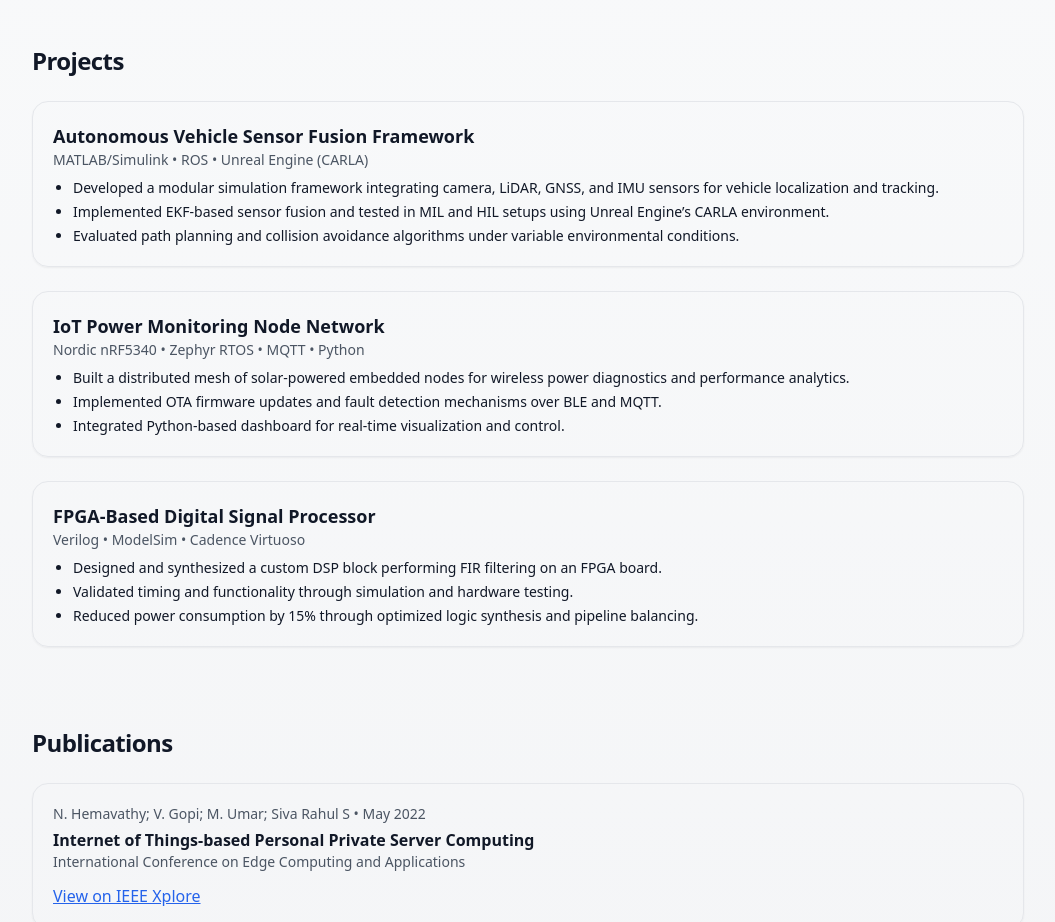
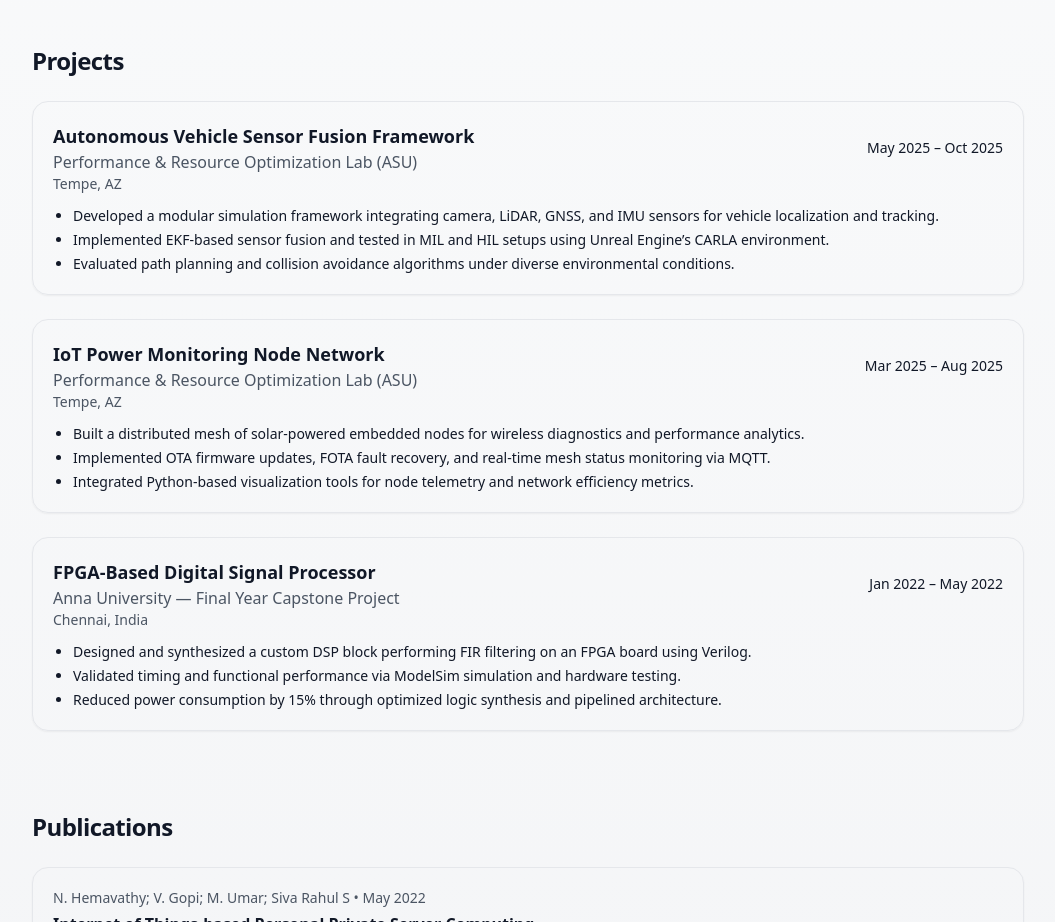
Before and after one commit to Umar-3300/Website, a plain HTML site: page index.html in a window 1280 px wide. Shown: the part 1980-2902 px from the top of the page, without its empty margins (112-1167 px from the left). Drawn offline with nearby package versions, Linux system fonts and the light colour scheme.

Commit message:
Added latest my man

```diff
--- a/index.html
+++ b/index.html
@@ -167,34 +167,52 @@
     <div class="mt-6 space-y-6">
       <!-- Project 1 -->
       <article class="rounded-2xl border p-5 shadow-sm bg-white/70">
-        <h3 class="text-lg font-semibold">Autonomous Vehicle Sensor Fusion Framework</h3>
-        <div class="text-sm text-gray-600">MATLAB/Simulink • ROS • Unreal Engine (CARLA)</div>
-        <ul class="mt-2 list-disc pl-5 text-sm space-y-1">
+        <div class="flex flex-wrap items-center justify-between">
+          <div>
+            <h3 class="text-lg font-semibold">Autonomous Vehicle Sensor Fusion Framework</h3>
+            <p class="text-gray-600">Performance & Resource Optimization Lab (ASU)</p>
+          </div>
+          <div class="text-sm">May 2025 – Oct 2025</div>
+        </div>
+        <div class="text-sm text-gray-600">Tempe, AZ</div>
+        <ul class="mt-3 list-disc pl-5 text-sm space-y-1">
           <li>Developed a modular simulation framework integrating camera, LiDAR, GNSS, and IMU sensors for vehicle localization and tracking.</li>
           <li>Implemented EKF-based sensor fusion and tested in MIL and HIL setups using Unreal Engine’s CARLA environment.</li>
-          <li>Evaluated path planning and collision avoidance algorithms under variable environmental conditions.</li>
+          <li>Evaluated path planning and collision avoidance algorithms under diverse environmental conditions.</li>
         </ul>
       </article>
 
       <!-- Project 2 -->
       <article class="rounded-2xl border p-5 shadow-sm bg-white/70">
-        <h3 class="text-lg font-semibold">IoT Power Monitoring Node Network</h3>
-        <div class="text-sm text-gray-600">Nordic nRF5340 • Zephyr RTOS • MQTT • Python</div>
-        <ul class="mt-2 list-disc pl-5 text-sm space-y-1">
-          <li>Built a distributed mesh of solar-powered embedded nodes for wireless power diagnostics and performance analytics.</li>
-          <li>Implemented OTA firmware updates and fault detection mechanisms over BLE and MQTT.</li>
-          <li>Integrated Python-based dashboard for real-time visualization and control.</li>
+        <div class="flex flex-wrap items-center justify-between">
+          <div>
+            <h3 class="text-lg font-semibold">IoT Power Monitoring Node Network</h3>
+            <p class="text-gray-600">Performance & Resource Optimization Lab (ASU)</p>
+          </div>
+          <div class="text-sm">Mar 2025 – Aug 2025</div>
+        </div>
+        <div class="text-sm text-gray-600">Tempe, AZ</div>
+        <ul class="mt-3 list-disc pl-5 text-sm space-y-1">
+          <li>Built a distributed mesh of solar-powered embedded nodes for wireless diagnostics and performance analytics.</li>
+          <li>Implemented OTA firmware updates, FOTA fault recovery, and real-time mesh status monitoring via MQTT.</li>
+          <li>Integrated Python-based visualization tools for node telemetry and network efficiency metrics.</li>
         </ul>
       </article>
 
       <!-- Project 3 -->
       <article class="rounded-2xl border p-5 shadow-sm bg-white/70">
-        <h3 class="text-lg font-semibold">FPGA-Based Digital Signal Processor</h3>
-        <div class="text-sm text-gray-600">Verilog • ModelSim • Cadence Virtuoso</div>
-        <ul class="mt-2 list-disc pl-5 text-sm space-y-1">
-          <li>Designed and synthesized a custom DSP block performing FIR filtering on an FPGA board.</li>
-          <li>Validated timing and functionality through simulation and hardware testing.</li>
-          <li>Reduced power consumption by 15% through optimized logic synthesis and pipeline balancing.</li>
+        <div class="flex flex-wrap items-center justify-between">
+          <div>
+            <h3 class="text-lg font-semibold">FPGA-Based Digital Signal Processor</h3>
+            <p class="text-gray-600">Anna University — Final Year Capstone Project</p>
+          </div>
+          <div class="text-sm">Jan 2022 – May 2022</div>
+        </div>
+        <div class="text-sm text-gray-600">Chennai, India</div>
+        <ul class="mt-3 list-disc pl-5 text-sm space-y-1">
+          <li>Designed and synthesized a custom DSP block performing FIR filtering on an FPGA board using Verilog.</li>
+          <li>Validated timing and functional performance via ModelSim simulation and hardware testing.</li>
+          <li>Reduced power consumption by 15% through optimized logic synthesis and pipelined architecture.</li>
         </ul>
       </article>
     </div>
```
